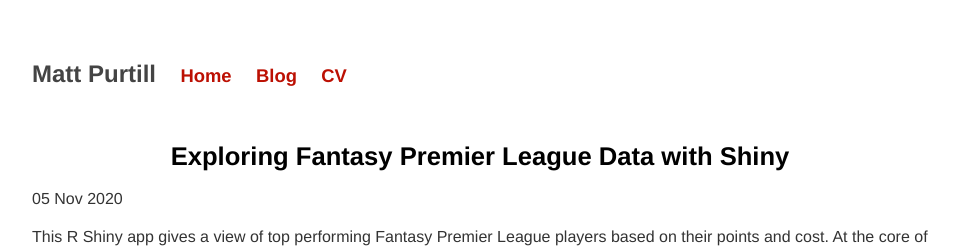
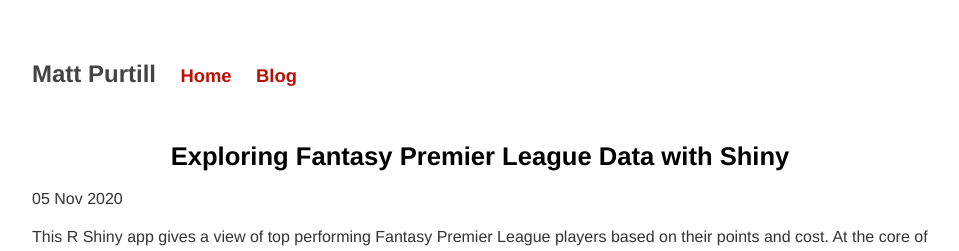
Before and after one commit to purtill/purtill.github.io, a Jekyll site: the page built from _posts/2020-11-05-Exploring Fantasy Premier League Data with Shiny.md, in a window 1280 px wide. Shown: the top 251 px of the page, without its empty margins (160-1119 px from the left). Built offline with Jekyll 4.4.1, drawn with Linux system fonts in a browser that asks for light colours.

Commit message:
Remove CV

```diff
--- a/_layouts/default.html
+++ b/_layouts/default.html
@@ -11,7 +11,6 @@
 					<li style="font-size:1.5em"> <font color="#444444">Matt Purtill</font></li>
 	        		<li><a href="/">Home</a></li>
 	        		<li><a href="/blog">Blog</a></li>
-					<li><a href="/assets/matthew_purtill_web_cv.pdf">CV</a></li>
 	    		</ul>
 				<p>
 			</nav>
```
Also changed, not shown: 5 other files.
